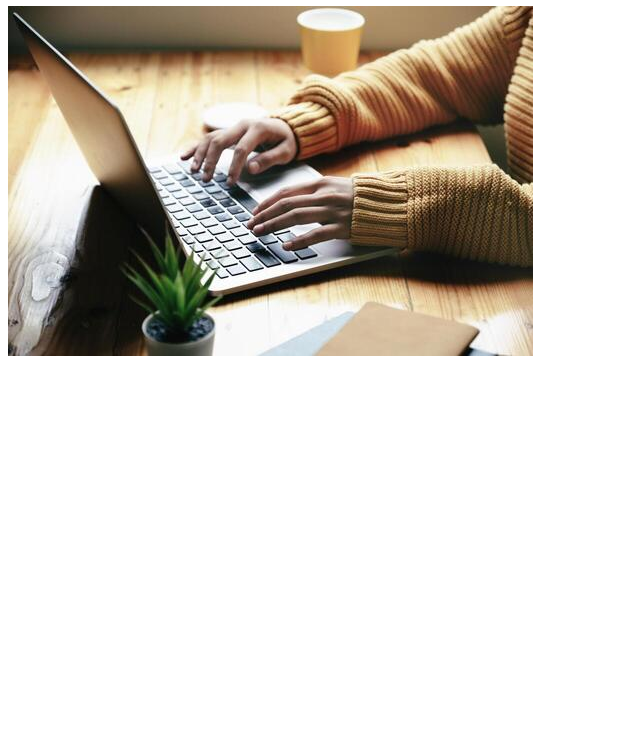
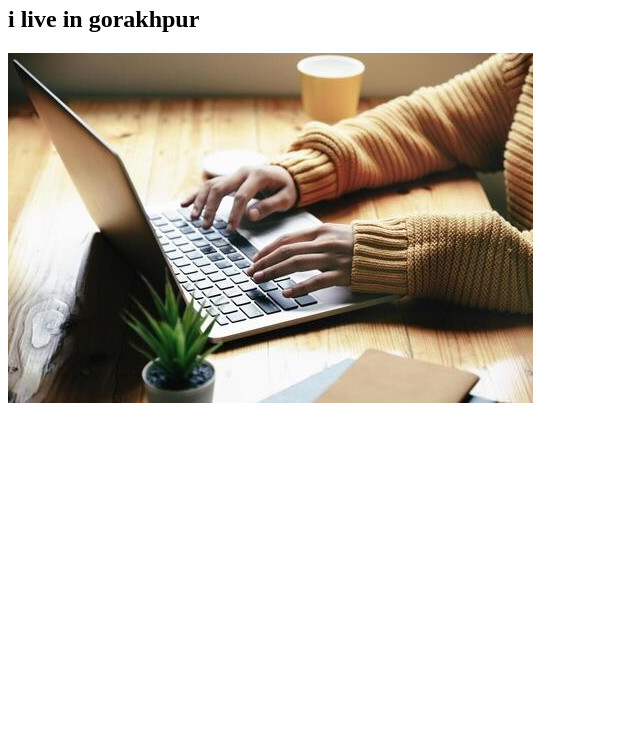
Before and after one commit to nikhilbaba0505-lang/myhifonrepo, a plain HTML site: page index.html in a window 1280 px wide. Shown: the part 60-800 px from the top of the page, without its empty margins (0-640 px from the left). Drawn offline with Linux system fonts and the light colour scheme.

Commit message:
changing in h2

```diff
--- a/index.html
+++ b/index.html
@@ -1,2 +1,3 @@
 <h1>nikhil</h1>
+<h2>i live in gorakhpur</h2>
 <img src="freelancing.jpg">
```
